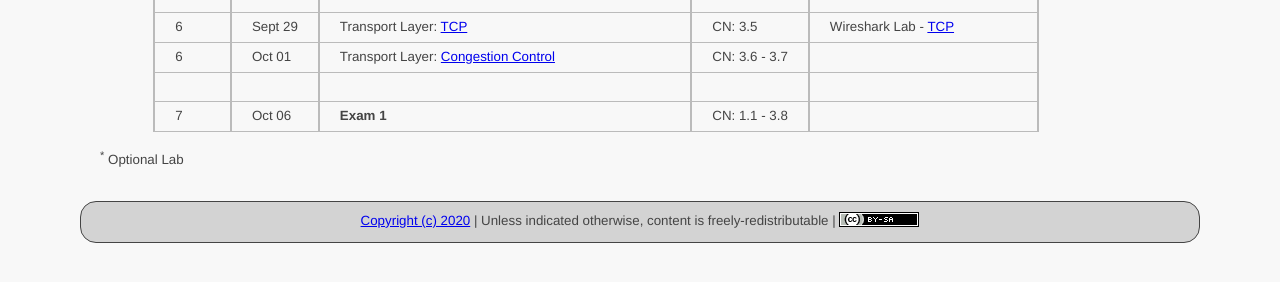
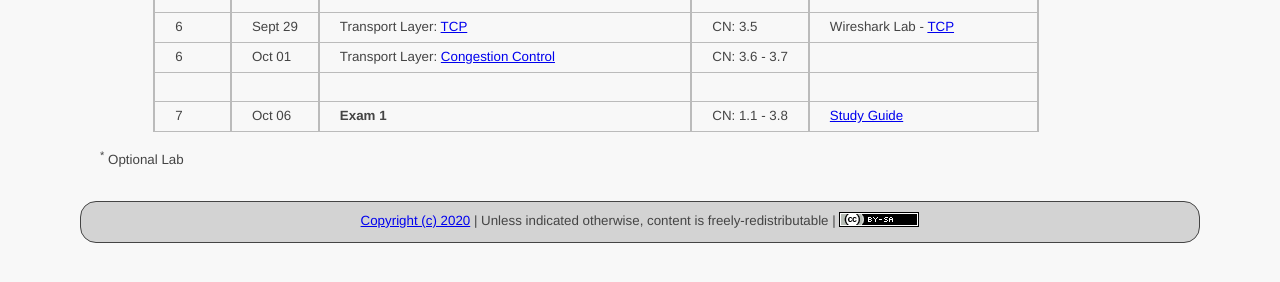
Before and after one commit to ycpcs/cs330-fall2020, a Jekyll site: the page built from schedule/index.md, in a window 1280 px wide. Shown: the part 613-895 px from the top of the page. Built offline with Jekyll 4.4.1, drawn with Linux system fonts in a browser that asks for light colours.

Commit message:
add link

```diff
--- a/schedule/index.md
+++ b/schedule/index.md
@@ -28,6 +28,6 @@ CN: [Computer Networking: A Top-Down Approach](https://www.pearson.com/us/higher
 > 6  | Sept 29 | Transport Layer: [TCP](slides/chapter_3.pdf) | CN: 3.5 | Wireshark Lab - [TCP](../labs/files/Wireshark_TCP_v7.0.pdf)
 > 6  | Oct 01 | Transport Layer: [Congestion Control](slides/chapter_3.pdf) | CN: 3.6 - 3.7 |
 > | | | |
-> 7  | Oct 06 | **Exam 1** | CN: 1.1 - 3.8
+> 7  | Oct 06 | **Exam 1** | CN: 1.1 - 3.8 | [Study Guide](../exams/exam1_study_guide.html)
 
 <sup>*</sup> Optional Lab
```
